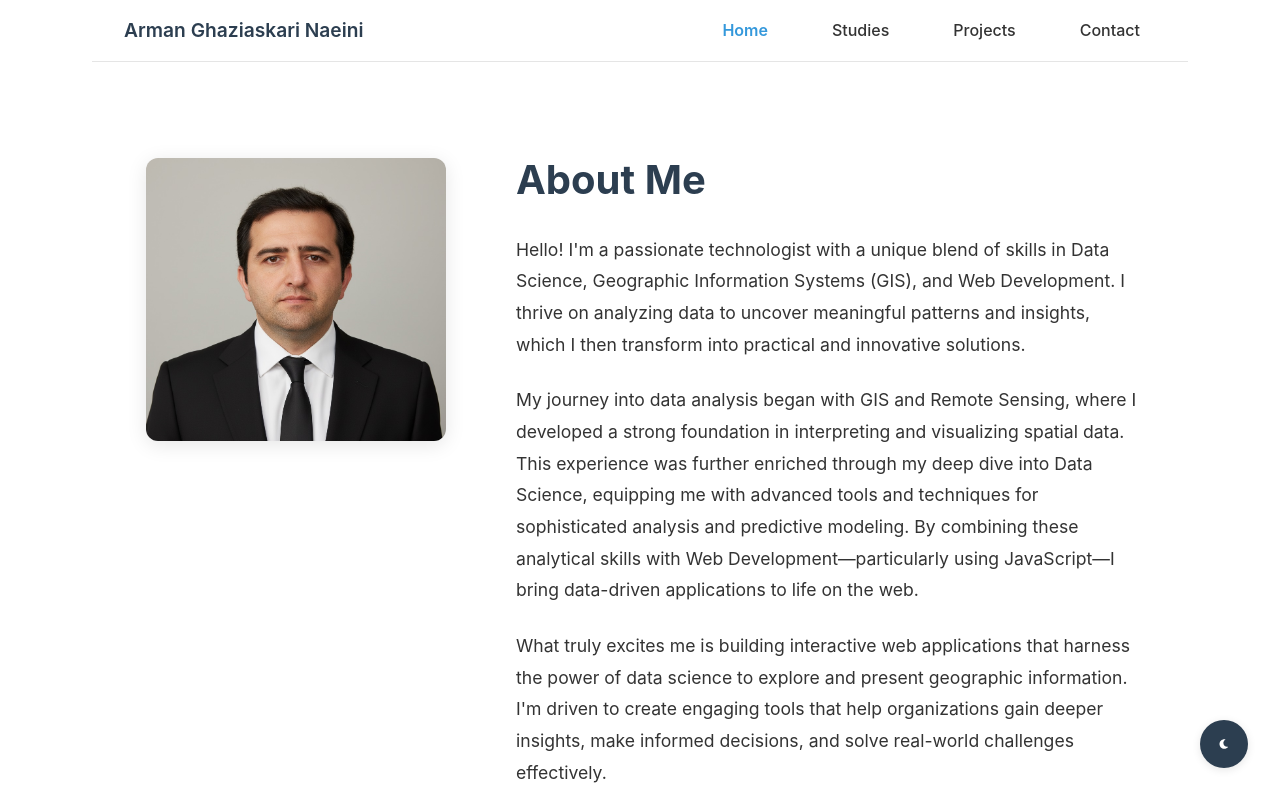
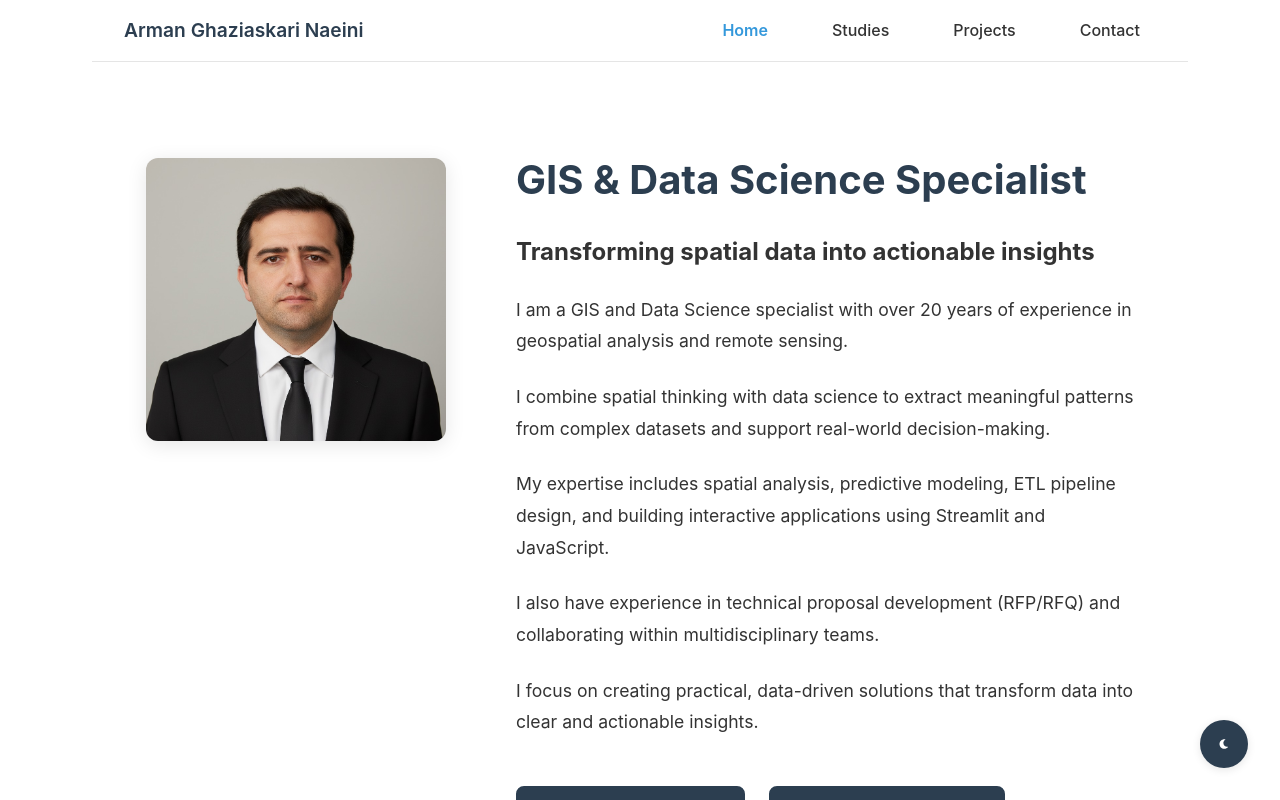
Before and after one commit to armanghazi/portfolio, a React (Vite) app: page /contact in a window 1280 px wide. Shown: the top 800 px of the page. Built offline with nearby package versions, Linux system fonts and the light colour scheme.

Commit message:
update_04_26

```diff
--- a/src/pages/Home.jsx
+++ b/src/pages/Home.jsx
@@ -9,16 +9,29 @@ const Home = () => {
         </div>
 
         <div className="user-text">
-          <h1>About Me</h1>
+          <h1>GIS & Data Science Specialist</h1>
+          <h2>Transforming spatial data into actionable insights</h2>
+          <p> </p>
           <p>
-            Hello! I'm a passionate technologist with a unique blend of skills in Data Science, Geographic Information Systems (GIS), and Web Development. I thrive on analyzing data to uncover meaningful patterns and insights, which I then transform into practical and innovative solutions.
+            I am a GIS and Data Science specialist with over 20 years of experience in geospatial analysis and remote sensing.
           </p>
+
           <p>
-            My journey into data analysis began with GIS and Remote Sensing, where I developed a strong foundation in interpreting and visualizing spatial data. This experience was further enriched through my deep dive into Data Science, equipping me with advanced tools and techniques for sophisticated analysis and predictive modeling. By combining these analytical skills with Web Development—particularly using JavaScript—I bring data-driven applications to life on the web.
+            I combine spatial thinking with data science to extract meaningful patterns from complex datasets and support real-world decision-making.
           </p>
+
           <p>
-            What truly excites me is building interactive web applications that harness the power of data science to explore and present geographic information. I'm driven to create engaging tools that help organizations gain deeper insights, make informed decisions, and solve real-world challenges effectively.
+            My expertise includes spatial analysis, predictive modeling, ETL pipeline design, and building interactive applications using Streamlit and JavaScript.
           </p>
+
+          <p>
+            I also have experience in technical proposal development (RFP/RFQ) and collaborating within multidisciplinary teams.
+          </p>
+
+          <p>
+            I focus on creating practical, data-driven solutions that transform data into clear and actionable insights.
+          </p>
+
           <div className="cv-buttons">
             <a href="./pdfs/english.pdf" className="cv-button" target="_blank" rel="noopener noreferrer">
               English Curriculum
--- a/src/pages/Studies.jsx
+++ b/src/pages/Studies.jsx
@@ -63,7 +63,7 @@ const Studies = () => {
       title: "Microcomputer Systems Assembly and Maintenance (Level 1)",
       period: "May 2024 - Jul 2024",
       provider: "Lanbide, IFAP (Basauri)",
-      details: "370 hours total (80 hours of internship remaining)"
+      details: "370 hours total (290 hours theory + 80 hours practical)"
     },
     {
       title: "Business Intelligence: Data Modeling and Visualization with Excel and Power BI",
```
